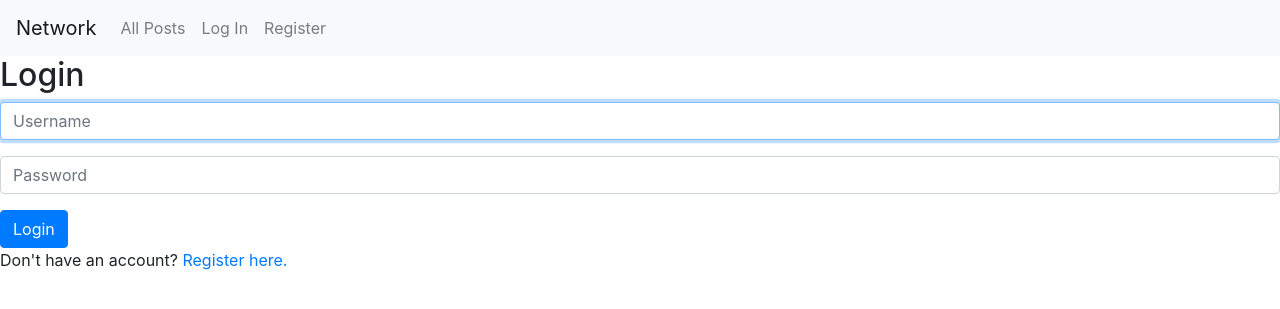
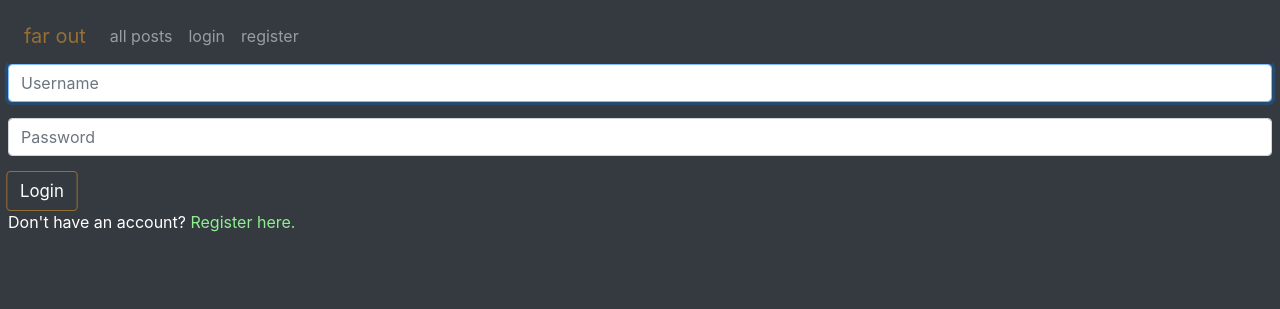
Before and after one commit to tetonpeaks/cs50w, a Django app: page / in a window 1280 px wide. Shown: the top 309 px of the page. Run offline with Django 3.2, Linux system fonts and the light colour scheme; some libraries are stand-ins or nearby versions.

Commit message:
final submission

```diff
--- a/network/templates/network/following_posts.html
+++ b/network/templates/network/following_posts.html
@@ -3,7 +3,7 @@
 {% block title %}Following Posts{% endblock %}
 
 {% block body %}
-<h5>Posts from Users You Follow</h5>
+<h5 style="color: rgba(150, 111, 51, 1);">posts from users you follow</h5>
 {% for post in posts %}
 <div class="post">
     <p><b><a href="{% url 'profile' post.user.username %}">{{ post.user }}</a></b> - {{ post.timestamp }}</p>
--- a/network/templates/network/layout.html
+++ b/network/templates/network/layout.html
@@ -3,46 +3,120 @@
 <!DOCTYPE html>
 <html lang="en">
     <head>
-        <title>{% block title %}Social Network{% endblock %}</title>
+        <title>{% block title %}far out{% endblock %}</title>
         <link rel="stylesheet" href="https://stackpath.bootstrapcdn.com/bootstrap/4.4.1/css/bootstrap.min.css" integrity="sha384-Vkoo8x4CGsO3+Hhxv8T/Q5PaXtkKtu6ug5TOeNV6gBiFeWPGFN9MuhOf23Q9Ifjh" crossorigin="anonymous">
-        <link href="{% static 'network/styles.css' %}" rel="stylesheet">
     </head>
-    <body>
+    <style>
+        :root {
+            --taosurl: url('https://fatmap-digitiser-assets.imgix.net/collections/c3ab099a-82e6-4b4d-952a-b5d9a1818a46?w=2000&amp;fit=crop&amp;auto=compress%2Cformat');
+        }
+        body {
+            color: #fff;
+            background-color: black;
+            padding: 0.5rem;
+        }
+        textarea { background-color: rgba(173, 216, 230, 0.5); }
+        .postbutton {
+            float: right;
+            background-color: rgba(173, 216, 230, 1);
+        }
+        a {
+            color: rgba(144, 238, 144, 1);
+            text-decoration: none;
+            cursor: pointer;
+        }
+        /* form {
+            background-color: rgba(173, 216, 230, 0.5);
+        } */
+        .nav-item.loggedIn {
+            display: flex;
+            flex-direction: row;
+        }
+        p { margin-bottom: 0.5rem !important }
+        button {
+            /* background-color: rgba(253, 181, 21, 1); */
+            border-radius: 4px;
+            font-size: 14px;
+            margin-bottom: 0.5rem;
+            /* margin: 11px 4px; */
+            padding: 0 16px;
+            line-height: 27px;
+            height: 36px;
+            min-width: 54px;
+            text-align: center;
+            cursor: pointer;
+            user-select: none;
+        }
+        .username:hover {
+            color: rgba(144, 238, 144, 1);
+        }
+        .btn-primary,
+        a:hover,
+        .username:hover,
+        button:hover,
+        .postbutton:hover,
+        .catagories:hover,
+        .nav-link:hover,
+        .create:hover {
+            transform: scale(1.05);
+            text-decoration: none;
+        }
+        .nav {
+            box-shadow: 0 0.125rem 0.125rem -0.125rem rgb(220, 220, 220);
+            border-bottom: 0.0625rem solid rgb(220, 220, 220);
+        }
+        .listings-grid {
+            display: grid;
+            grid-template-columns: repeat(2, auto);
+        }
+        .interested { grid-column: 1; }
+        .listed { grid-column: 2; }
 
-        <nav class="navbar navbar-expand-lg navbar-light bg-light">
-            <a class="navbar-brand" href="#">Network</a>
+        @keyframes pulsate {
+                0% {
+                    box-shadow: 0 0 0.25rem 0 rgba(253, 181, 21, 1);
+                }
+                100% {
+                    box-shadow: 0 0 20px 10px rgba(206,184,136,0);
+                }
+        }
+    </style>
+    <body class="bg-dark">
+
+        <nav class="navbar navbar-expand-lg navbar-dark bg-dark">
+            <a class="navbar-brand" href="{% url 'index' %}" style="color: rgba(150, 111, 51, 1);">far out</a>
 
             <div>
               <ul class="navbar-nav mr-auto">
                 {% if user.is_authenticated %}
                     <li class="nav-item">
                         <a class="nav-link" href="{% url 'profile' user.username %}">
-                            <strong>{{ user.username }}</strong></a>
+                            <strong style="color: rgba(144, 238, 144, 1)">{{ user.username }}</strong></a>
                     </li>
                 {% endif %}
                 <li class="nav-item">
-                  <a class="nav-link" href="{% url 'index' %}">All Posts</a>
+                  <a class="nav-link" href="{% url 'index' %}">all posts</a>
                 </li>
                 {% if user.is_authenticated %}
                     <li class="nav-item">
-                        <a class="nav-link" href="{% url 'following_posts' %}">Following</a>
+                        <a class="nav-link" href="{% url 'following_posts' %}">following</a>
                     </li>
                     <li class="nav-item">
-                        <a class="nav-link" href="{% url 'logout' %}">Log Out</a>
+                        <a class="nav-link" href="{% url 'logout' %}">logout</a>
                     </li>
                 {% else %}
                     <li class="nav-item">
-                        <a class="nav-link" href="{% url 'login' %}">Log In</a>
+                        <a class="nav-link" href="{% url 'login' %}">login</a>
                     </li>
                     <li class="nav-item">
-                        <a class="nav-link" href="{% url 'register' %}">Register</a>
+                        <a class="nav-link" href="{% url 'register' %}">register</a>
                     </li>
                 {% endif %}
               </ul>
             </div>
           </nav>
 
-        <div class="body">
+        <div class="body bg-dark">
             {% block body %}
             {% endblock %}
         </div>
--- a/network/templates/network/login.html
+++ b/network/templates/network/login.html
@@ -1,8 +1,6 @@
 {% extends "network/layout.html" %}
 
 {% block body %}
-
-    <h2>Login</h2>
 
     {% if message %}
         <div>{{ message }}</div>
@@ -10,13 +8,14 @@
 
     <form action="{% url 'login' %}" method="post">
         {% csrf_token %}
+        <input type="hidden" name="next" value="{{ next }}">
         <div class="form-group">
             <input autofocus class="form-control" type="text" name="username" placeholder="Username">
         </div>
         <div class="form-group">
             <input class="form-control" type="password" name="password" placeholder="Password">
         </div>
-        <input class="btn btn-primary" type="submit" value="Login">
+        <input class="btn btn-primary bg-dark" type="submit" value="Login" style="border: 1px solid rgba(150, 111, 51, 1);">
     </form>
 
     Don't have an account? <a href="{% url 'register' %}">Register here.</a>
--- a/network/templates/network/profile.html
+++ b/network/templates/network/profile.html
@@ -6,7 +6,7 @@
 {% block title %}Profile{% endblock %}
 
 {% block body %}
-<h1>{{ profile_user.username }}'s Profile</h1>
+<h5 style="color: rgba(150, 111, 51, 1);">{{ profile_user.username }}'s Profile</h5>
 <p>Followers: {{ followers_count }}</p>
 <p>Following: {{ following_count }}</p>
 
@@ -24,7 +24,7 @@
     {% endif %}
 {% endif %}
 
-<h2>Posts</h2>
+<h5 style="color: rgba(150, 111, 51, 1);">Posts</h5>
 <ul>
     {% for post in user_posts %}
         <li>{{ post.text }}</li>
--- a/network/views.py
+++ b/network/views.py
@@ -8,7 +8,7 @@ from django.shortcuts import render, redirect, get_object_or_404
 from django.urls import reverse
 from django.contrib.auth.decorators import login_required
 from django.utils import timezone
-from django.core.paginator import Paginator
+from django.core.paginator import Paginator, EmptyPage, PageNotAnInteger
 from django.http import JsonResponse
 
 from .models import User, Posts, Likes
@@ -27,6 +27,7 @@ class bcolors:
 
 liked_tags = {}
 
+#@login_required(login_url='/login')
 def index(request):
 
     global liked_tags
@@ -46,17 +47,17 @@ def index(request):
         ##print("liked_tags_json: ", liked_tags_json)
 
         paginator = Paginator(posts, 10)
-
         page_number = request.GET.get('page')
-        page_obj = paginator.get_page(page_number)
+        page_posts = paginator.get_page(page_number)
 
         return render(request, "network/index.html", {
             "posts": posts,
             "form": PostForm(),
-            "page_obj": page_obj,
+            "page_posts": page_posts,
             "liked_tags": liked_tags_json,
         })
-    else:  return render(request, "network/login.html")
+    else:
+        return render(request, "network/login.html")
 
 def login_view(request):
     if request.method == "POST":
@@ -131,6 +132,9 @@ def profile(request, username):
 
     user = request.user
 
+    print(f"{bcolors.WARNING}user (/profile): ", user)
+    print(f"{bcolors.WARNING}request.user (/profile): ", request.user)
+
     profile_user = get_object_or_404(User, username=username)
     followers_count = profile_user.followers.count()
     following_count = profile_user.following.count()
@@ -165,9 +169,12 @@ def unfollow_user(request, username):
 
 @login_required
 def following_posts(request):
-    followed_users = request.user.following.all()
-    posts = Posts.objects.filter(user__in=followed_users).order_by('-timestamp')
-    return render(request, "network/following_posts.html", {"posts": posts})
+    if (request.user.is_authenticated):
+        followed_users = request.user.following.all()
+        posts = Posts.objects.filter(user__in=followed_users).order_by('-timestamp')
+        return render(request, "network/following_posts.html", {"posts": posts})
+    else:
+        return HttpResponseRedirect(reverse("login"))
 
 @login_required
 def edit(request, id):
```
Also changed, not shown: network/forms.py (+7 -5 lines), network/templates/network/index.html (+36 -58 lines), project4/settings.py (+4 -3 lines), db.sqlite3, network/migrations/0001_initial.py.
